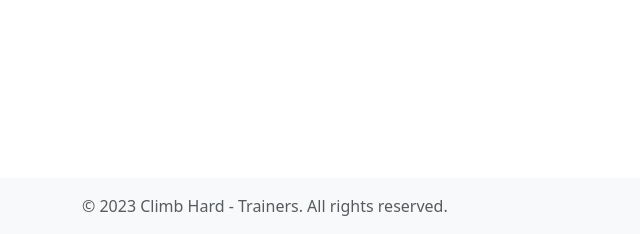
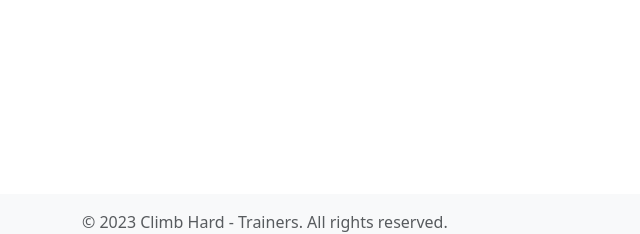
Before and after one commit to abxsantos/eiger, a Django app: page /home/ in a window 1280 px wide. Shown: the part 566-800 px from the top of the page, without its empty margins (0-640 px from the left). Run offline with Django 4.2, Linux system fonts and the light colour scheme; the visitor is signed in with stand-in values (Sample User, id 1); data that the repository does not hold is empty; parts of the project's set-up code (start-up, migrations or seed data) failed here and were passed over.

Commit message:
fix: adjusts footer positioning

```diff
--- a/eiger/templates/components/footer.html
+++ b/eiger/templates/components/footer.html
@@ -1,11 +1,12 @@
 <style>
-    footer {
-        position: fixed;
+    #footer {
+        position: absolute;
         bottom: 0;
         width: 100%;
+        height: 2.5rem; /* Footer height */
     }
 </style>
-<footer class="bg-light py-3">
+<footer id="footer" class="bg-light py-3">
   <div class="container">
     <div class="row">
       <div class="col-lg-12">
--- a/eiger/templates/pages/base.html
+++ b/eiger/templates/pages/base.html
@@ -18,18 +18,30 @@
       {% block title %}
       {% endblock title %}
     </title>
+    <style>
+        #page-container {
+            position: relative;
+            min-height: 100vh;
+        }
+
+        #content-wrap {
+            padding-bottom: 2.5rem; /* Footer height */
+        }
+    </style>
     {% block style %}
     {% endblock style %}
   </head>
   <body>
+    <div id="page-container">
       {% include 'components/navbar.html' %}
-    <main class="bg-white">
+      <main id="content-wrap" class="bg-white">
         <div class="container my-4">
           {% block content %}
           {% endblock content %}
         </div>
       </main>
       {% include 'components/footer.html' %}
+    </div>
     <!-- Optional JavaScript -->
     <!-- Popper.js first, then Bootstrap JS -->
     <script src="https://unpkg.com/@popperjs/core@2.9.1/dist/umd/popper.min.js"></script>
```
Also changed, not shown: tests/functional/test_trainer_update_exercise.py (+5 -4 lines), 2 other files. Lines whose indentation alone changed are shown as unchanged.
